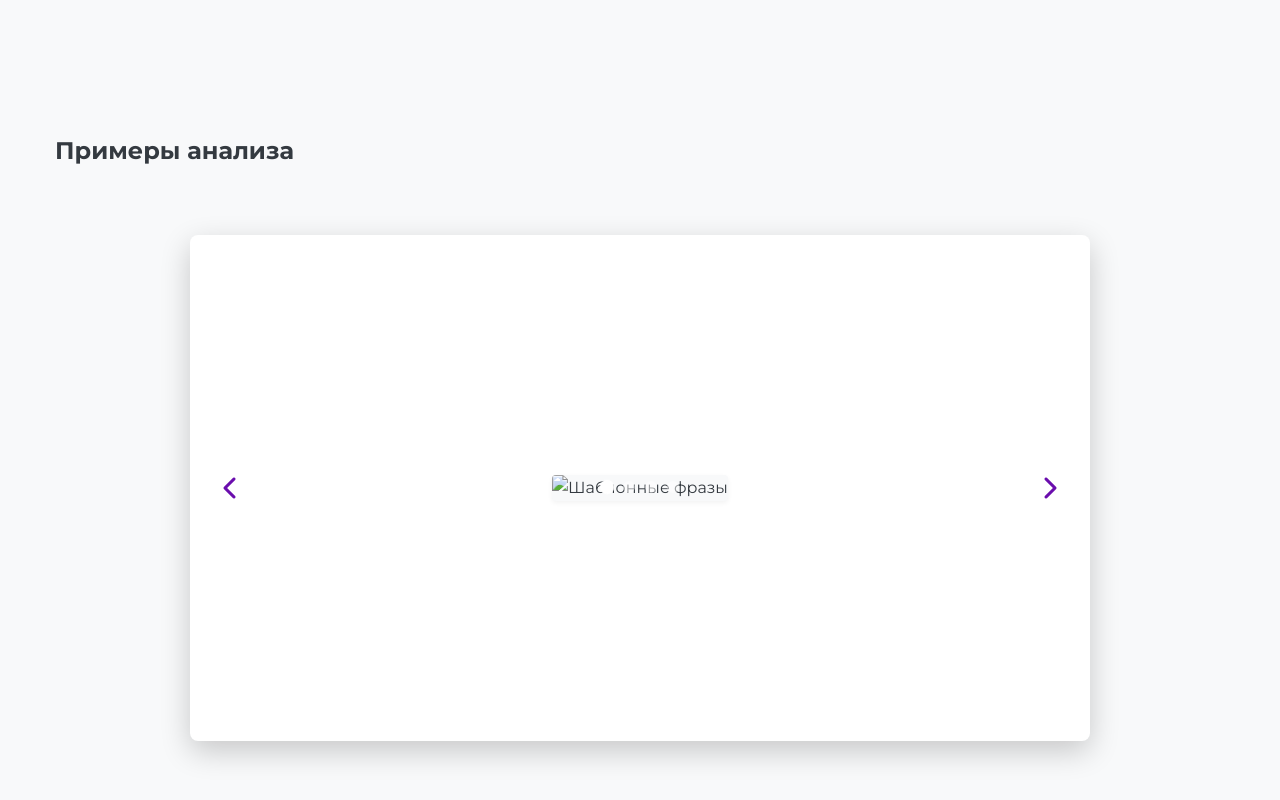
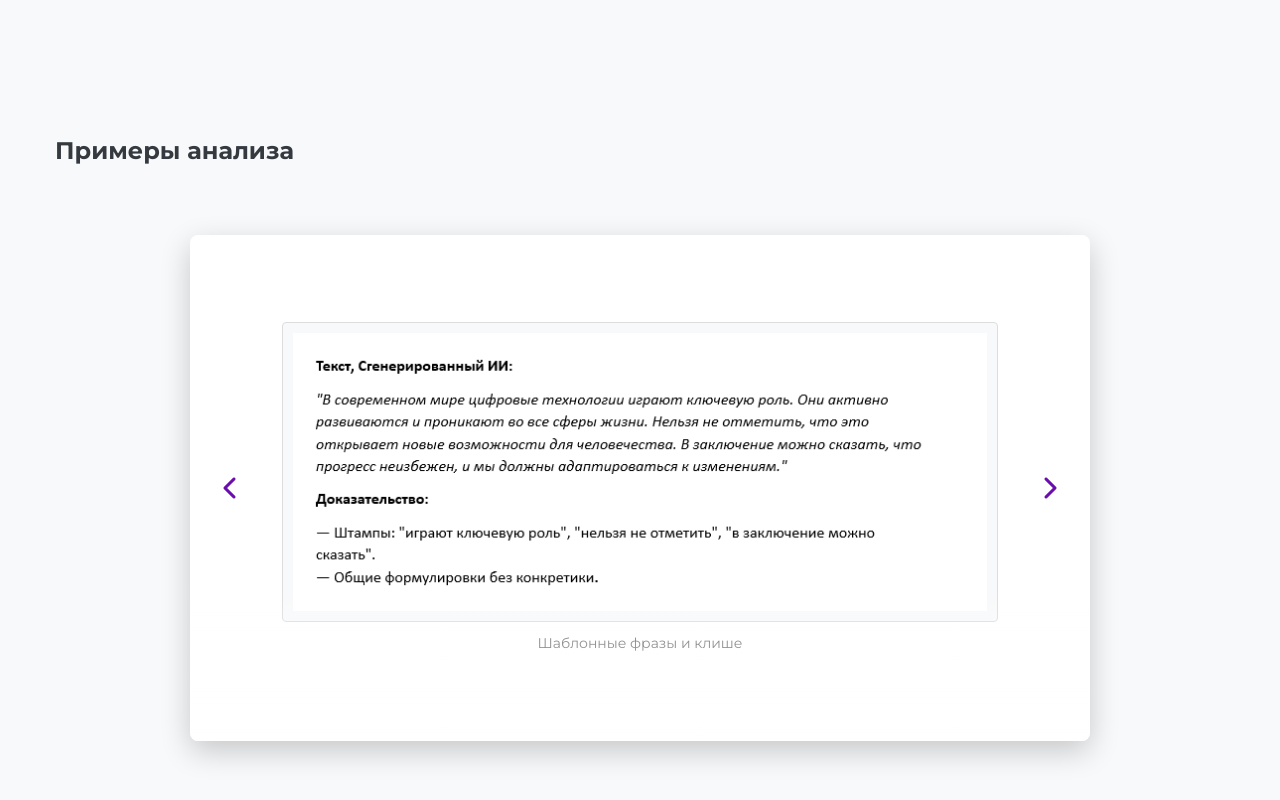
Before and after one commit to OutSkreemID/pheasantemp.github.io, a plain HTML site: page index.html in a window 1280 px wide. Shown: the part 738-1538 px from the top of the page. Drawn offline with Linux system fonts and the light colour scheme.

Commit message:
Add files via upload

```diff
--- a/index.html
+++ b/index.html
@@ -11,6 +11,28 @@
     <link rel="preconnect" href="https://fonts.googleapis.com">
     <link rel="preconnect" href="https://fonts.gstatic.com" crossorigin>
     <link href="https://fonts.googleapis.com/css2?family=Montserrat:wght@400;500;700&display=swap" rel="stylesheet">
+    <style>
+        .slide__content {
+            cursor: pointer;
+            text-align: center;
+        }
+        .slide__content img {
+            max-width: 100%;
+            height: auto;
+            max-height: 300px;
+            border: 1px solid #ddd;
+            border-radius: 4px;
+            transition: transform 0.3s ease;
+        }
+        .slide__content img:hover {
+            transform: scale(1.02);
+        }
+        .slide-caption {
+            margin-top: 10px;
+            font-size: 14px;
+            color: #666;
+        }
+    </style>
 </head>
 <body>
     <header class="header">
@@ -69,23 +91,28 @@
                     <div class="slider__container">
                         <div class="slide active">
                             <div class="slide__content">
-                                <img src="shablonj.png" alt="Шаблонные фразы" loading="lazy">
+                                <img src="shablon.png" alt="Шаблонные фразы" loading="lazy">
+                                <div class="slide-caption">Шаблонные фразы и клише</div>
                             </div>
                         </div>
                         <div class="slide">
                             <div class="slide__content">
                                 <img src="povt.png" alt="Повторение слов" loading="lazy">
+                                <div class="slide-caption">Частое повторение одних слов</div>
                             </div>
                         </div>
                         <div class="slide">
                             <div class="slide__content">
                                 <img src="nesoot.png" alt="Несоответствие темы" loading="lazy">
+                                <div class="slide-caption">Нелогичные переходы между темами</div>
                             </div>
                         </div>
                         <div class="slide">
                             <div class="slide__content">
                                 <img src="predsk.png" alt="Предсказуемость" loading="lazy">
+                                <div class="slide-caption">Предсказуемая структура текста</div>
                             </div>
+                        </div>
                     </div>
                     <div class="slider__controls">
                         <button class="slider__btn prev"><i class="fas fa-chevron-left"></i></button>
--- a/script.js
+++ b/script.js
@@ -37,7 +37,7 @@ document.addEventListener('DOMContentLoaded', function() {
 
             function updateSlider() {
                 requestAnimationFrame(() => {
-                    slider.style.transform = 'translateX(-${currentIndex * 100}%)';
+                    slider.style.transform = `translateX(-${currentIndex * 100}%)`;
 
                     if (dotsContainer) {
                         document.querySelectorAll('.dot').forEach((dot, index) => {
@@ -50,12 +50,18 @@ document.addEventListener('DOMContentLoaded', function() {
             function goToSlide(index) {
                 currentIndex = (index + slideCount) % slideCount;
                 updateSlider();
+                resetAutoSlide();
             }
 
             function startAutoSlide() {
+                clearInterval(autoSlide);
                 autoSlide = setInterval(() => {
                     goToSlide(currentIndex + 1);
                 }, 5000);
+            }
+
+            function resetAutoSlide() {
+                startAutoSlide();
             }
 
             function initSlider() {
@@ -72,6 +78,13 @@ document.addEventListener('DOMContentLoaded', function() {
                         goToSlide(currentIndex - 1);
                     });
                 }
+
+                // Клик по изображениям для открытия в полном размере
+                document.querySelectorAll('.slide__content img').forEach(img => {
+                    img.addEventListener('click', function() {
+                        window.open(this.src, '_blank');
+                    });
+                });
 
                 startAutoSlide();
 
--- a/style.css
+++ b/style.css
@@ -302,6 +302,7 @@
     min-width: 100%;
     position: relative;
     display: flex;
+    flex-direction: column;
     justify-content: center;
     align-items: center;
     padding: 30px;
@@ -310,27 +311,38 @@
 
   .slide img {
     max-width: 100%;
-    max-height: 100%;
+    max-height: 400px;
     object-fit: contain;
-    display: block;
+    border: 1px solid #eee;
+    background-color: white;
+    padding: 10px;
     border-radius: 4px;
-    box-shadow: 0 2px 5px rgba(0,0,0,0.05);
-
 }
 
   .slide-content {
+    position: relative;
     width: 100%;
-    max-width: 800px;
-    height: 100%;
     display: flex;
-    justify-content: center;
+    flex-direction: column;
     align-items: center;
-    background: white;
-    border-radius: var(--border-radius);
-    padding: 30px;
-    box-shadow: 0 4px 10px rgba(0,0,0,0.1);
 }
-
+.slide__content::after {
+  content: '';
+  position: absolute;
+  bottom: 0;
+  left: 0;
+  right: 0;
+  height: 30%;
+  background: linear-gradient(to top, rgba(255,255,255,0.8), transparent);
+}
+.slide-caption {
+margin-top: 15px;
+font-size: 1rem;
+color: var(--gray);
+text-align: center;
+padding: 0 20px;
+z-index: 1; /* Чтобы текст был поверх градиента */
+}
   .slider__controls {
     position: absolute;
     top: 50%;
@@ -342,6 +354,7 @@
     transform: translateY(-50%);
     z-index: 10;
   }
+
 
   .slider__btn {
     width: 50px;
@@ -508,7 +521,14 @@
       .slide__content {
           padding: 15px;
       }
-  }
+      .slide img {
+        max-height: 300px;
+    }
+    .slide-caption {
+        font-size: 0.9rem;
+    }
+}
+
 
   @media (max-width: 576px) {
       .slide {
@@ -519,7 +539,7 @@
       }
   }
     .slide img {
-      height: 400px;
+      max-height: 250px;
     }
   }
 
```
